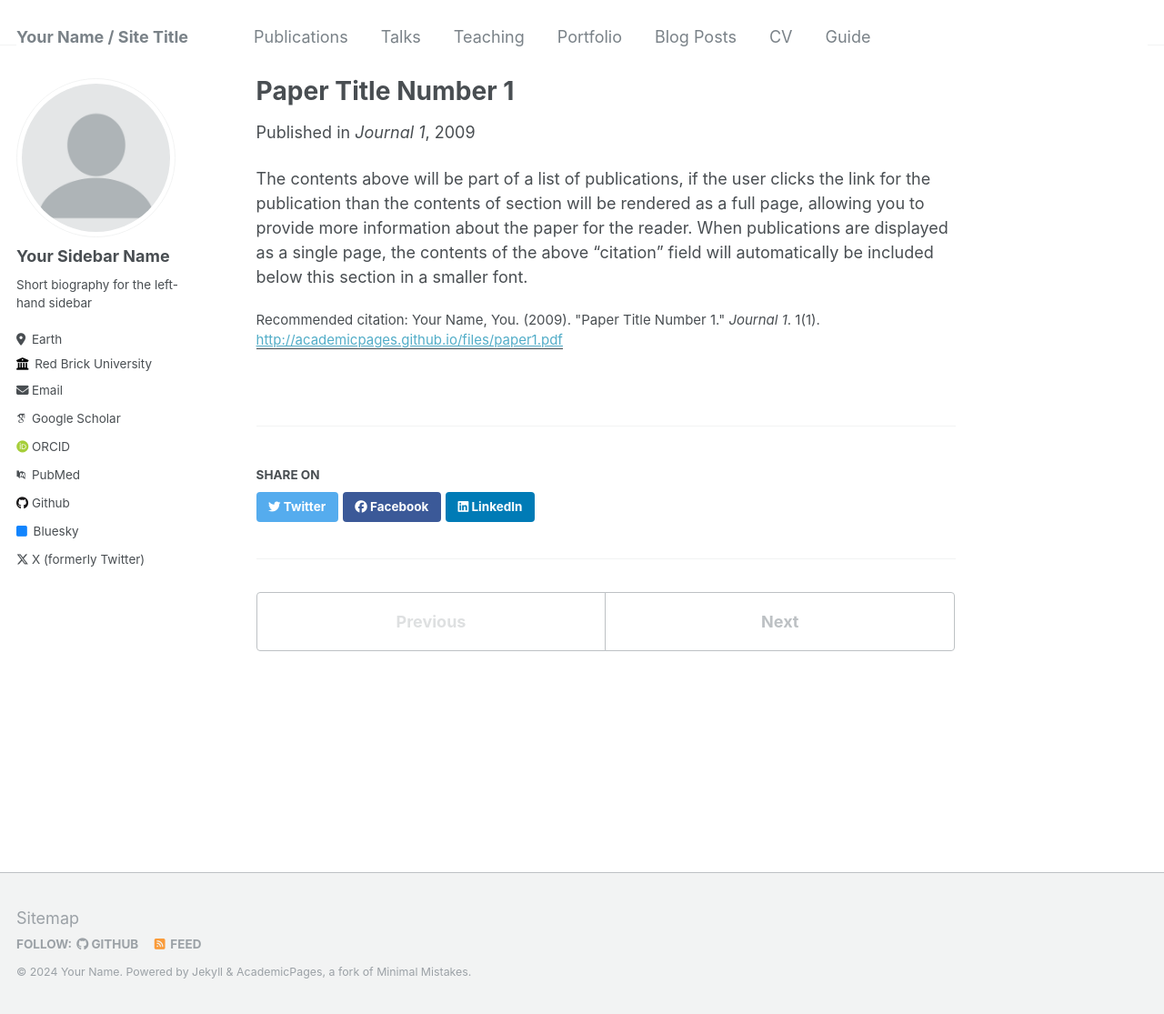
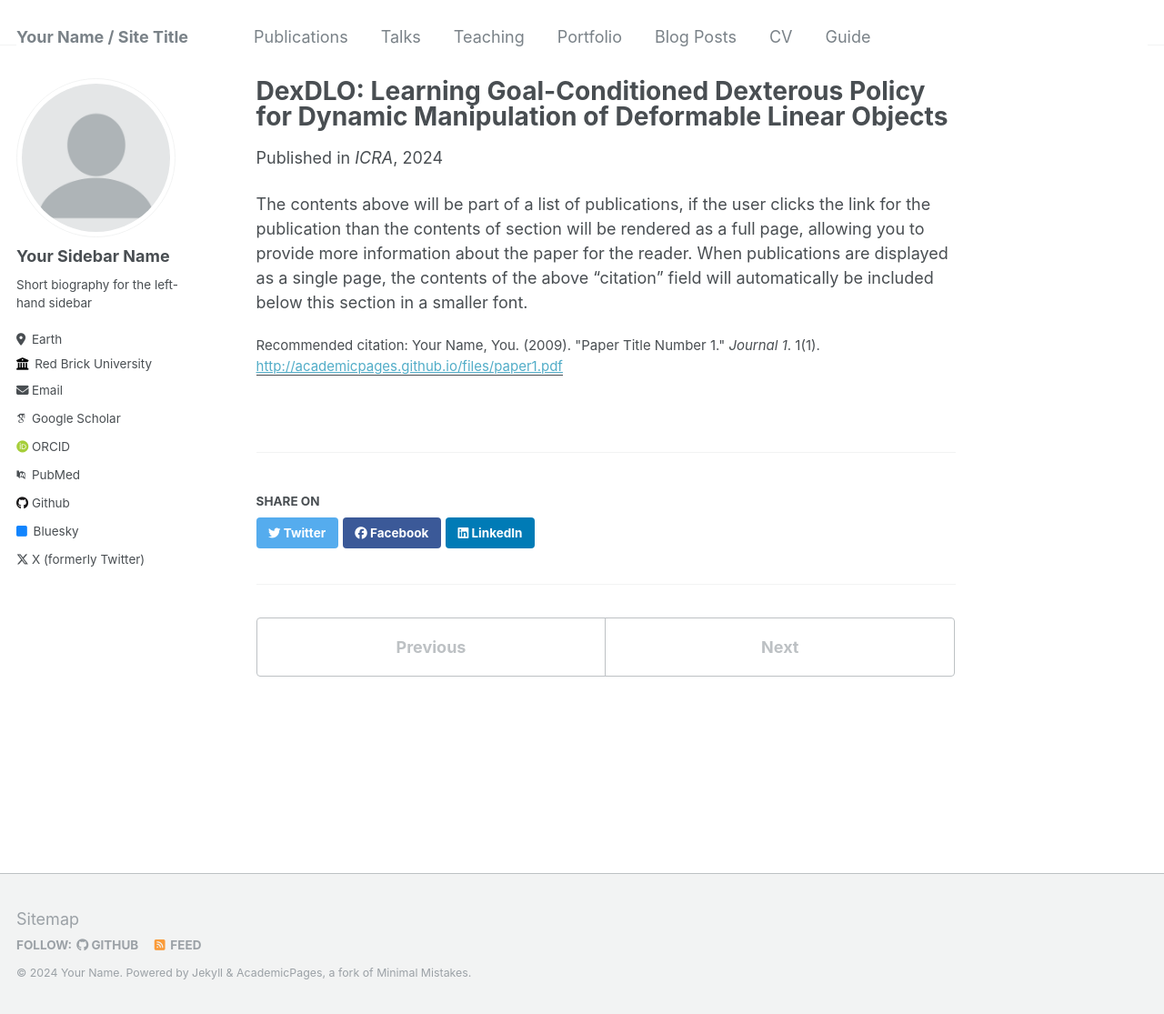
Before and after one commit to SunZhaole/sunzhaole.github.io, a Jekyll site: the page built from _publications/2009-10-01-paper-title-number-1.md, in a window 1280 px wide and 1115 px high. Shown: the whole window at 91% size. Built offline with Jekyll 4.4.1, drawn with Linux system fonts in a browser that asks for light colours; some web fonts are replaced.

Commit message:
Update 2009-10-01-paper-title-number-1.md

```diff
--- a/_publications/2009-10-01-paper-title-number-1.md
+++ b/_publications/2009-10-01-paper-title-number-1.md
@@ -1,10 +1,10 @@
 ---
-title: "Paper Title Number 1"
+title: "DexDLO: Learning Goal-Conditioned Dexterous Policy for Dynamic Manipulation of Deformable Linear Objects"
 collection: publications
 permalink: /publication/2009-10-01-paper-title-number-1
-excerpt: 'This paper is about the number 1. The number 2 is left for future work.'
-date: 2009-10-01
-venue: 'Journal 1'
+excerpt: 'Using a simulated hand to grab a tube/cable.'
+date: 2024-1-27
+venue: 'ICRA'
 paperurl: 'http://academicpages.github.io/files/paper1.pdf'
 citation: 'Your Name, You. (2009). &quot;Paper Title Number 1.&quot; <i>Journal 1</i>. 1(1).'
 ---
```
